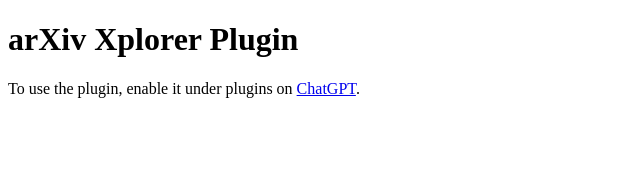
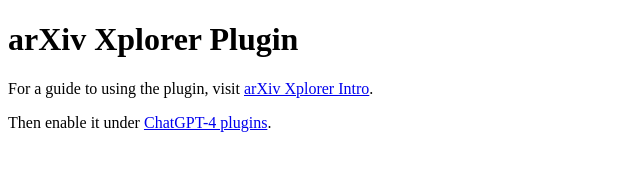
Before and after one commit to ttumiel/arxivXplorerGPT, a plain HTML site: page public/index.html in a window 1280 px wide. Shown: the whole page, without its empty margins (0-640 px from the left). Drawn offline with Linux system fonts and the light colour scheme.

Commit message:
update index

```diff
--- a/public/index.html
+++ b/public/index.html
@@ -5,6 +5,7 @@
 </head>
 <body>
     <h1>arXiv Xplorer Plugin</h1>
-    <p>To use the plugin, enable it under plugins on <a href="https://chat.openai.com">ChatGPT</a>.</p>
+    <p>For a guide to using the plugin, visit <a href="https://arxivxplorer.com/plugin">arXiv Xplorer Intro</a>.</p>
+    <p>Then enable it under <a href="https://chat.openai.com/?model=gpt-4-plugins">ChatGPT-4 plugins</a>.</p>
 </body>
 </html>
```
